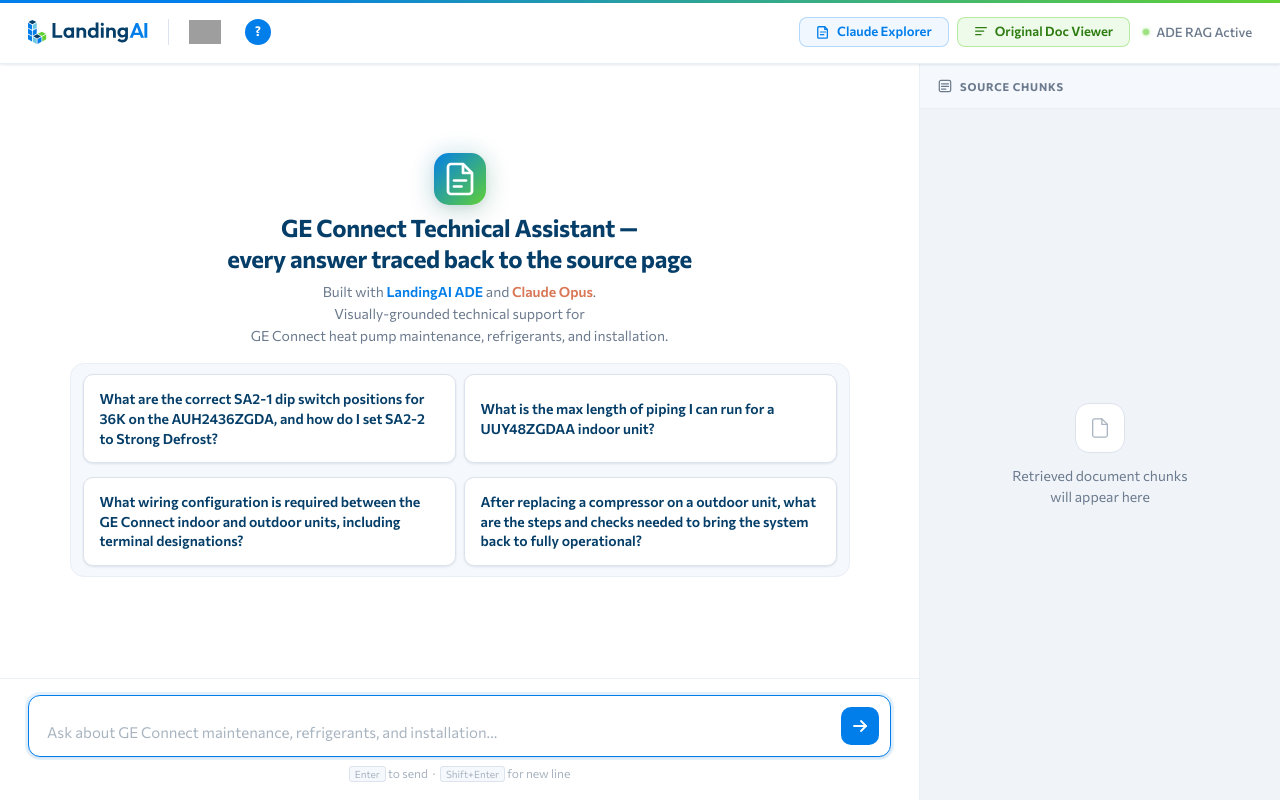
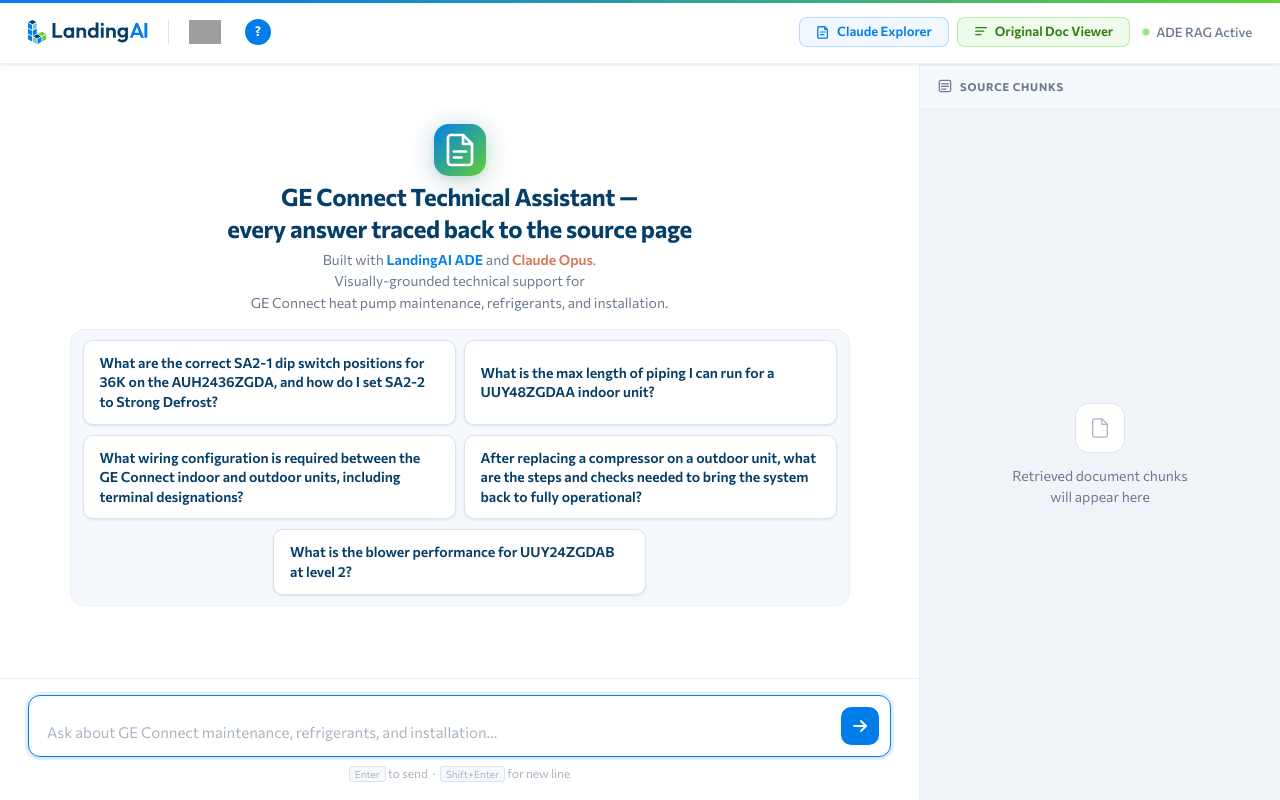
Before and after one commit to tnork/industrial-rag, a Flask app: page / in a window 1280 px wide. Run offline with Flask 3, Linux system fonts and the light colour scheme; some libraries are stand-ins or nearby versions; grey boxes are pictures that could not be loaded.

Commit message:
Add 5th chip question (blower performance) and tighten welcome spacing

```diff
--- a/templates/index.html
+++ b/templates/index.html
@@ -226,7 +226,7 @@
     .welcome {
       flex: 1; display: flex; flex-direction: column;
       align-items: center; justify-content: center;
-      gap: 7px; padding: 6px 32px 10px; text-align: center;
+      gap: 5px; padding: 6px 32px 10px; text-align: center;
     }
     .w-ring {
       width: 52px; height: 52px; border-radius: 15px;
@@ -249,10 +249,10 @@
       border-radius: 14px; padding: 10px 12px;
       max-width: 780px; width: 100%; margin-top: 10px;
     }
-    .chips { display: grid; grid-template-columns: 1fr 1fr; column-gap: 8px; row-gap: 14px; }
+    .chips { display: grid; grid-template-columns: 1fr 1fr; column-gap: 8px; row-gap: 10px; }
 
     .chip {
-      padding: 14px 16px;
+      padding: 12px 16px;
       background: var(--bg); border: 1.5px solid var(--border);
       border-radius: 10px; font-size: 14px; font-weight: 600;
       color: var(--head); cursor: pointer; box-shadow: var(--sh-sm);
@@ -731,6 +731,7 @@
             <button class="chip" onclick="sendChip(this)">What is the max length of piping I can run for a UUY48ZGDAA indoor unit?</button>
             <button class="chip" onclick="sendChip(this)">What wiring configuration is required between the GE Connect indoor and outdoor units, including terminal designations?</button>
             <button class="chip" onclick="sendChip(this)">After replacing a compressor on a outdoor unit, what are the steps and checks needed to bring the system back to fully operational?</button>
+            <button class="chip" onclick="sendChip(this)" style="grid-column: 1 / -1; max-width: calc(50% - 4px); margin: 0 auto;">What is the blower performance for UUY24ZGDAB at level 2?</button>
           </div>
           </div>
         </div>
@@ -871,6 +872,7 @@
         <button class="chip" onclick="sendChip(this)">What is the max length of piping I can run for a UUY48ZGDAA indoor unit?</button>
         <button class="chip" onclick="sendChip(this)">What wiring configuration is required between the GE Connect indoor and outdoor units, including terminal designations?</button>
         <button class="chip" onclick="sendChip(this)">After replacing a compressor on a outdoor unit, what are the steps and checks needed to bring the system back to fully operational?</button>
+        <button class="chip" onclick="sendChip(this)" style="grid-column: 1 / -1; max-width: calc(50% - 4px); margin: 0 auto;">What is the blower performance for UUY24ZGDAB at level 2?</button>
       </div>
       </div>
     </div>`;
```
